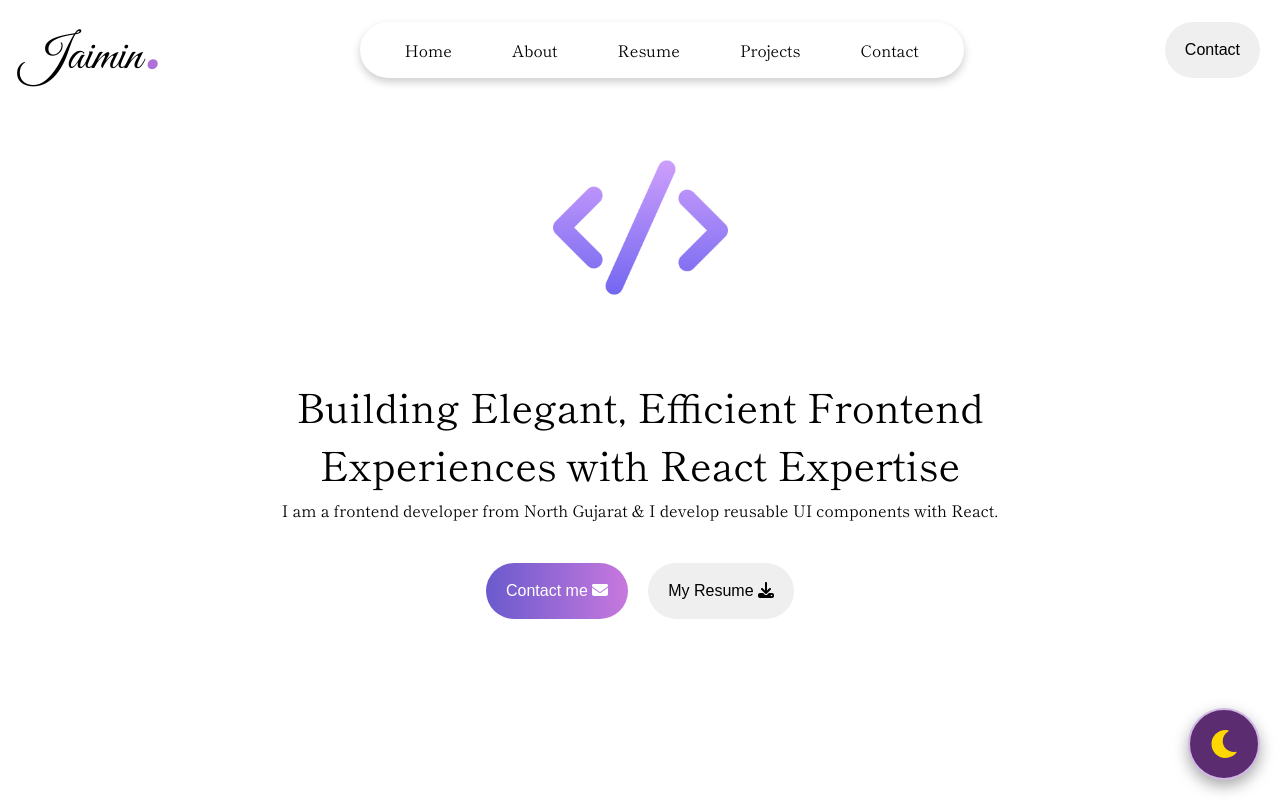
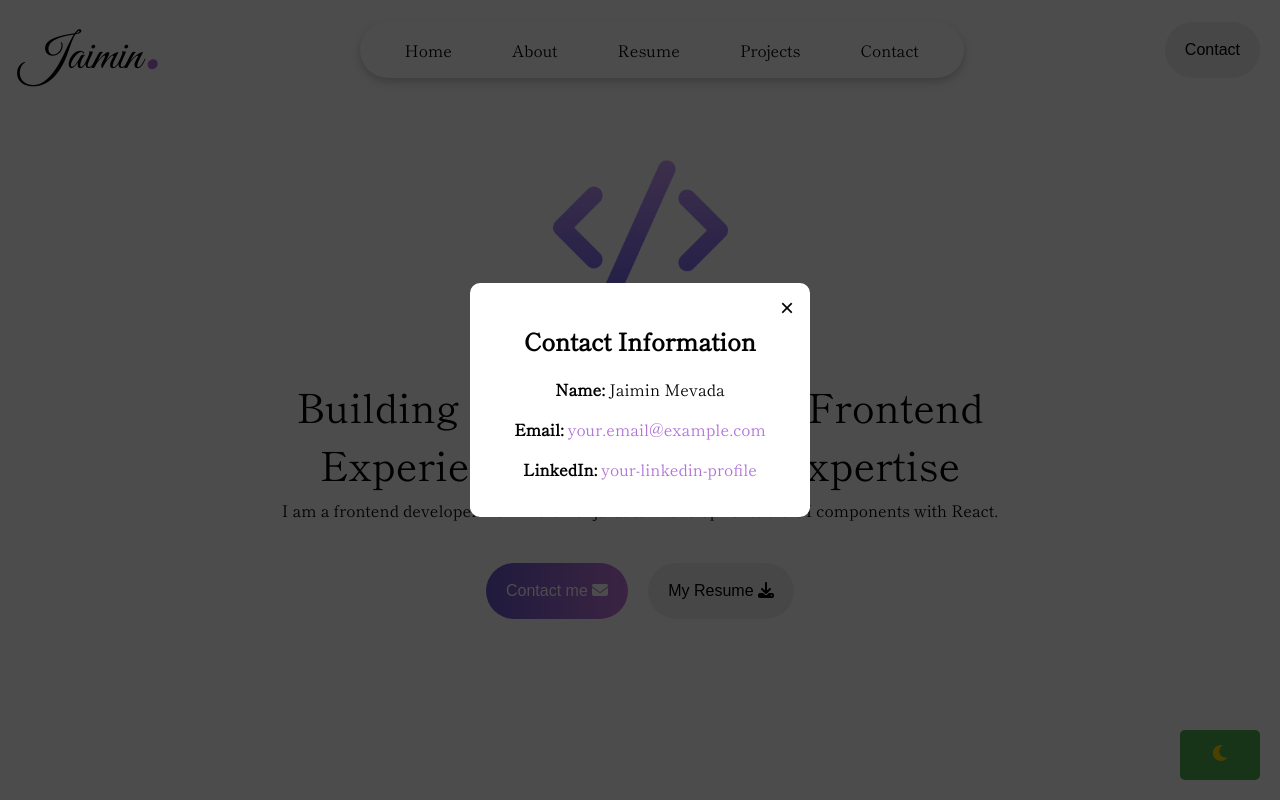
Before and after one commit to jaiminkumarmevada/REACT-JS---Responsive-Personal-Portfolio, a React (Vite) app: page / in a window 1280 px wide. Both pictures are taken after a click on the button "Contact". Shown: the top 800 px of the page. Built offline with nearby package versions, Linux system fonts and the light colour scheme.

Commit message:
change non working

```diff
--- a/src/App.jsx
+++ b/src/App.jsx
@@ -18,17 +18,17 @@ function App() {
     if (bgcolor === "white") {
       setBgcolor('#11001f');
       setFontColor("white");
-      setIsDarkMode(true); // Set to dark mode
+      setIsDarkMode(true);
     } else {
       setBgcolor("white");
       setFontColor("black");
-      setIsDarkMode(false); // Set to light mode
+      setIsDarkMode(false);
     }
   };
 
   return (
     <>
-      <div style={{ backgroundColor: bgcolor, color: fontColor }}>
+      <div id="main-content" style={{ backgroundColor: bgcolor, color: fontColor }}>
         <Header />
         <div id="home-section">
           <Landing />
@@ -45,30 +45,13 @@ function App() {
           <Form />
         </div>
         <Footer />
-
-        <div>
-          <button
-            className="sticky-button"
-            onClick={changebg}
-            style={{
-              backgroundColor: isDarkMode ? '#9B59B6' : '#5B2C6F',  // Lighter purple for dark mode, deeper purple for light mode
-              color: isDarkMode ? '#FFE4B5' : '#FFD700', // Light gold for sun, bright gold for moon
-              borderRadius: '50%', // Round button
-              padding: '20px',  // Further increase padding for a bigger button
-              fontSize: '28px', // Larger icon size
-              border: '2px solid #D3B8E6', // Border to match purple theme
-              cursor: 'pointer',
-              boxShadow: '0px 6px 15px rgba(0, 0, 0, 0.35)', // More pronounced shadow for depth
-              transition: 'all 0.3s ease', // Smooth transition for all properties
-              display: 'flex',
-              alignItems: 'center',
-              justifyContent: 'center'
-            }}
-          >
-            {isDarkMode ? <FaSun style={{ color: '#FFE4B5' }} /> : <FaMoon style={{ color: '#FFD700' }} />} {/* Toggle icon with custom color */}
-          </button>
-        </div>
       </div>
+      <button
+        onClick={changebg}
+        className="sticky-button"
+      >
+        {isDarkMode ? <FaSun style={{ color: '#FFE4B5' }} /> : <FaMoon style={{ color: '#FFD700' }} />}
+      </button>
     </>
   );
 }
--- /dev/null
+++ b/src/compo/ContactPopup.css
@@ -0,0 +1,43 @@
+/* ContactPopup.css */
+
+.popup-overlay {
+    position: fixed;
+    top: 0;
+    left: 0;
+    right: 0;
+    bottom: 0;
+    background-color: rgba(0, 0, 0, 0.7);
+    display: flex;
+    align-items: center;
+    justify-content: center;
+    z-index: 1000;
+  }
+
+  .popup-content {
+    background-color: white;
+    padding: 20px;
+    border-radius: 10px;
+    width: 300px;
+    text-align: center;
+    position: relative;
+    z-index: 1001;
+  }
+
+  .popup-close {
+    background: none;
+    border: none;
+    font-size: 1.5rem;
+    position: absolute;
+    top: 10px;
+    right: 10px;
+    cursor: pointer;
+  }
+
+  .popup-content a {
+    color: #b070d9; /* Match your theme color */
+    text-decoration: none;
+  }
+
+  .popup-content a:hover {
+    text-decoration: underline;
+  }
--- /dev/null
+++ b/src/compo/ContactPopup.jsx
@@ -0,0 +1,22 @@
+import React from 'react';
+import './ContactPopup.css';
+
+function ContactPopup({ isOpen, onClose }) {
+  if (!isOpen) return null;
+
+  return (
+    <div className="popup-overlay">
+      <div className="popup-content">
+        <button className="popup-close" onClick={onClose}>
+          &times;
+        </button>
+        <h2>Contact Information</h2>
+        <p><strong>Name:</strong> Jaimin Mevada</p>
+        <p><strong>Email:</strong> <a href="mailto:your.email@example.com">your.email@example.com</a></p>
+        <p><strong>LinkedIn:</strong> <a href="https://www.linkedin.com/in/your-linkedin-profile" target="_blank" rel="noopener noreferrer">your-linkedin-profile</a></p>
+      </div>
+    </div>
+  );
+}
+
+export default ContactPopup;
--- a/src/compo/Header.jsx
+++ b/src/compo/Header.jsx
@@ -1,17 +1,24 @@
 import React, { useState } from 'react';
 import './Header.css';
-import logo from '../assets/canva-logo-cropped.png';
-import Moon from '../assets/moon_icon.png';
+import ContactPopup from './ContactPopup';
 import { Link } from 'react-scroll';
 
 function Header() {
-  const [isSidebarOpen, setIsSidebarOpen] = useState(false);
+  const [isPopupOpen, setIsPopupOpen] = useState(false);
 
-  const toggleSidebar = () => {
-    setIsSidebarOpen(!isSidebarOpen);
+  const togglePopup = () => {
+    setIsPopupOpen(!isPopupOpen);
+
+    // Add or remove blur class to the main content
+    if (!isPopupOpen) {
+      document.getElementById('main-content').classList.add('blur');
+    } else {
+      document.getElementById('main-content').classList.remove('blur');
+    }
   };
 
   return (
+    <>
       <div className="header">
         <div className="logo">
           Jaimin<span id="logo-dot">.</span>
@@ -26,22 +33,11 @@ function Header() {
           </ul>
         </div>
         <div className="right-buttons">
-
-        <button className="contact-button">Contact</button>
-      </div>
-      <button className="sidebar-toggle" onClick={toggleSidebar}>
-        ☰
-      </button>
-      <div className={`sidebar ${isSidebarOpen ? 'open' : ''}`}>
-        <ul>
-          <li><Link to="home-section" smooth={true} duration={500} onClick={toggleSidebar}>Home</Link></li>
-          <li><Link to="about-section" smooth={true} duration={500} onClick={toggleSidebar}>About</Link></li>
-          <li><Link to="resume-section" smooth={true} duration={500} onClick={toggleSidebar}>Resume</Link></li>
-          <li><Link to="projects-section" smooth={true} duration={500} onClick={toggleSidebar}>Projects</Link></li>
-          <li><Link to="contact-section" smooth={true} duration={500} onClick={toggleSidebar}>Contact</Link></li>
-        </ul>
+          <button className="contact-button" onClick={togglePopup}>Contact</button>
         </div>
       </div>
+      <ContactPopup isOpen={isPopupOpen} onClose={togglePopup} />
+    </>
   );
 }
 
```
Lines whose indentation alone changed are shown as unchanged.
